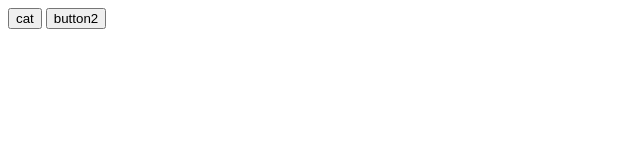
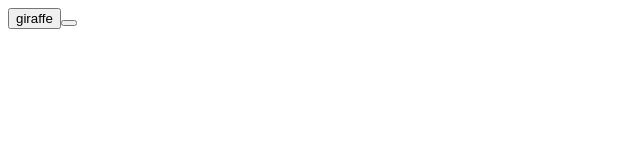
Before and after one commit to Apayton1/project1, a plain HTML site: page index.html in a window 1280 px wide. Shown: the whole page, without its empty margins (0-640 px from the left). Drawn offline with Linux system fonts and the light colour scheme.

Commit message:
CHANGED BUTTON NAME TO GIRAFFE (#2)

```diff
--- a/index.html
+++ b/index.html
@@ -7,7 +7,6 @@
     <title>Document</title>
 </head>
 <body>
-    <button>cat</button>
-    <button>button2</button>
+<button>giraffe<button>
 </body>
 </html>
```
